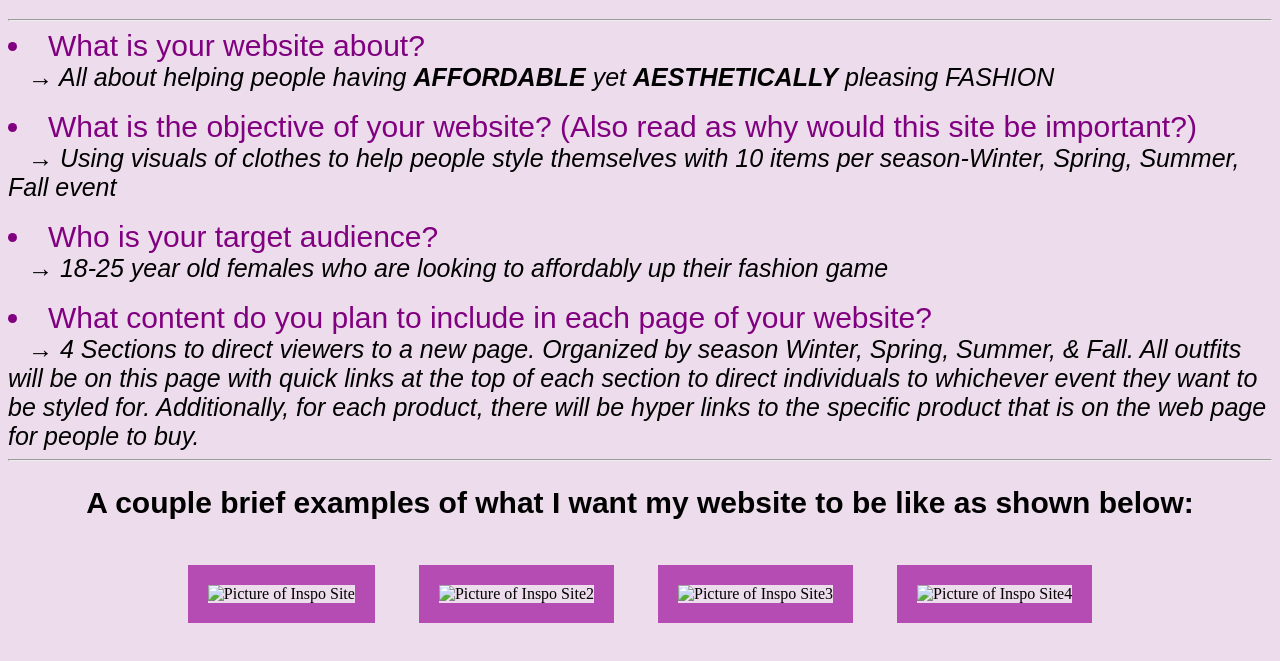
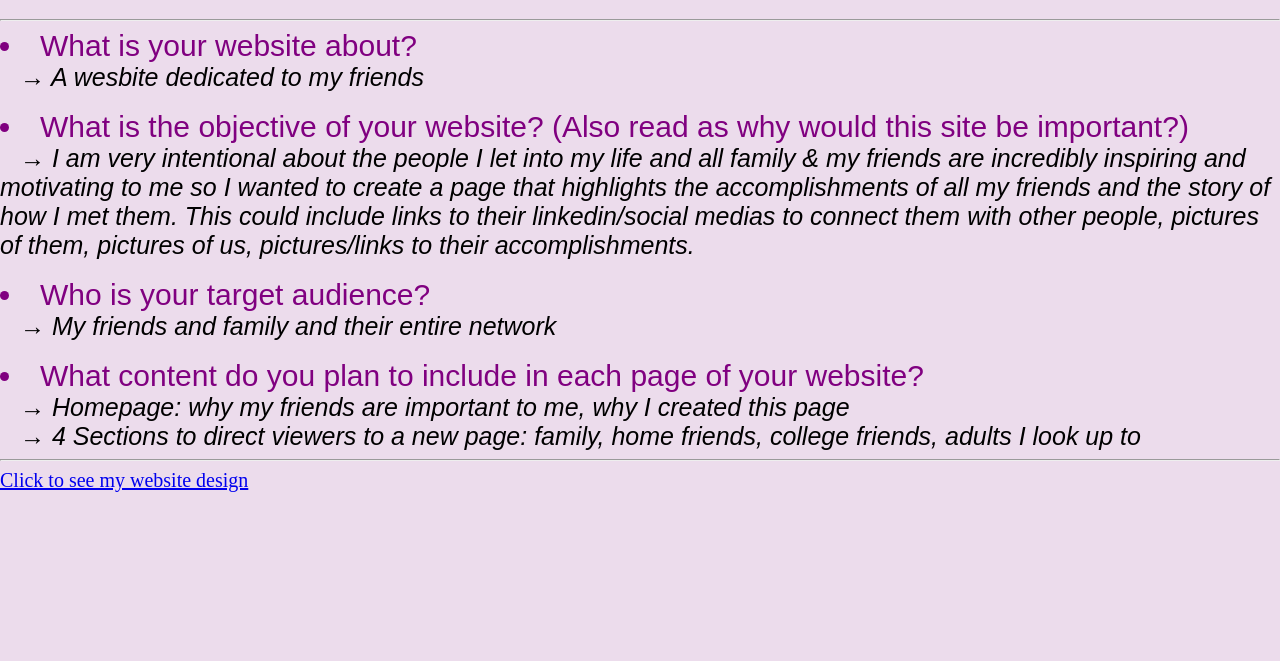
Before and after one commit to kzhong1/WebTechProject, a plain HTML site: page proposal.html in a window 1280 px wide. Shown: the part 61-722 px from the top of the page. Drawn offline with Linux system fonts and the light colour scheme.

Commit message:
Update proposal.html

```diff
--- a/proposal.html
+++ b/proposal.html
@@ -5,84 +5,69 @@
     <meta http-equiv="X-UA-Compatible" content="IE=edge" />
     <meta name="viewport" content="width=device-width, initial-scale=1.0" />
     <title>KJZ Project Proposal</title>
-  </head>
     <style>
-    body{
+      body {
+        margin: auto;
         background-color: rgb(236, 220, 236);
       }
-    h1{
+      h1 {
         text-align: center;
-        font-family:sans-serif;
+        font-family: sans-serif;
       }
       li {
         font-size: 30px;
         color: purple;
-      font-family:sans-serif;
+        font-family: sans-serif;
       }
 
       div.indent {
         text-indent: 20px;
         font-size: 25px;
         font-style: italic;
-      font-family:sans-serif;
+        font-family: sans-serif;
       }
-    h2{
-        font-size: 30px;
-        font-family:sans-serif;
-        text-align: center;
+
+      a{
+        font-size: 20px;
+
       }
-    img{
-        margin: 20px;
-        border:solid 20px rgb(180, 76, 180);
-    }
-    div.images{
-        text-align: center;
-    }
+
     </style>
+  </head>
 
   <body>
     <h1>Kate Zhong's Web Tech Term Project Proposal</h1>
-    <hr>
+    <hr />
     <li>What is your website about?</li>
-    <div class="indent">
-      → All about helping people having <b>AFFORDABLE</b> yet
-      <b>AESTHETICALLY</b> pleasing FASHION
-    </div>
+    <div class="indent">→ A wesbite dedicated to my friends</div>
     <br />
     <li>
       What is the objective of your website? (Also read as why would this site
       be important?)
     </li>
     <div class="indent">
-      → Using visuals of clothes to help people style themselves with 10 items
-      per season-Winter, Spring, Summer, Fall event
+      → I am very intentional about the people I let into my life and all family
+      & my friends are incredibly inspiring and motivating to me so I wanted to
+      create a page that highlights the accomplishments of all my friends and
+      the story of how I met them. This could include links to their
+      linkedin/social medias to connect them with other people, pictures of
+      them, pictures of us, pictures/links to their accomplishments.
     </div>
     <br />
 
     <li>Who is your target audience?</li>
-    <div class="indent">
-      → 18-25 year old females who are looking to affordably up their fashion
-      game
-    </div>
+    <div class="indent">→ My friends and family and their entire network</div>
     <br />
     <li>What content do you plan to include in each page of your website?</li>
     <div class="indent">
-      → 4 Sections to direct viewers to a new page. Organized by season Winter,
-      Spring, Summer, & Fall. All outfits will be on this page with quick links
-      at the top of each section to direct individuals to whichever event they
-      want to be styled for. Additionally, for each product, there will be hyper links to the specific product that is on the web page for people to buy.
+      → Homepage: why my friends are important to me, why I created this page
     </div>
-    <hr>
-    <h2>A couple brief examples of what I want my website to be like as shown below:</h2>
-    <div class="images"><img src="images/inspo.png" alt="Picture of Inspo Site" title="Pintrest" height="500"
-    img>
-    <img src=
-    "images/inspo2.png" alt="Picture of Inspo Site2" title="Pintrest2" height="500"
-    img>
-    <img src="images/inspo3.png" alt="Picture of Inspo Site3" title="Pintrest3" height="500"
-    img>
-    <img src="images/inspo4.png" alt="Picture of Inspo Site4" title="Pintrest4" height="500"
-    img></div>
+    <div class="indent">
+      → 4 Sections to direct viewers to a new page: family, home friends,
+      college friends, adults I look up to
+    </div>
+    <hr />
+    <a href="website-design.html">Click to see my website design</a>
 
   </body>
 </html>
```
Lines whose indentation alone changed are shown as unchanged.
